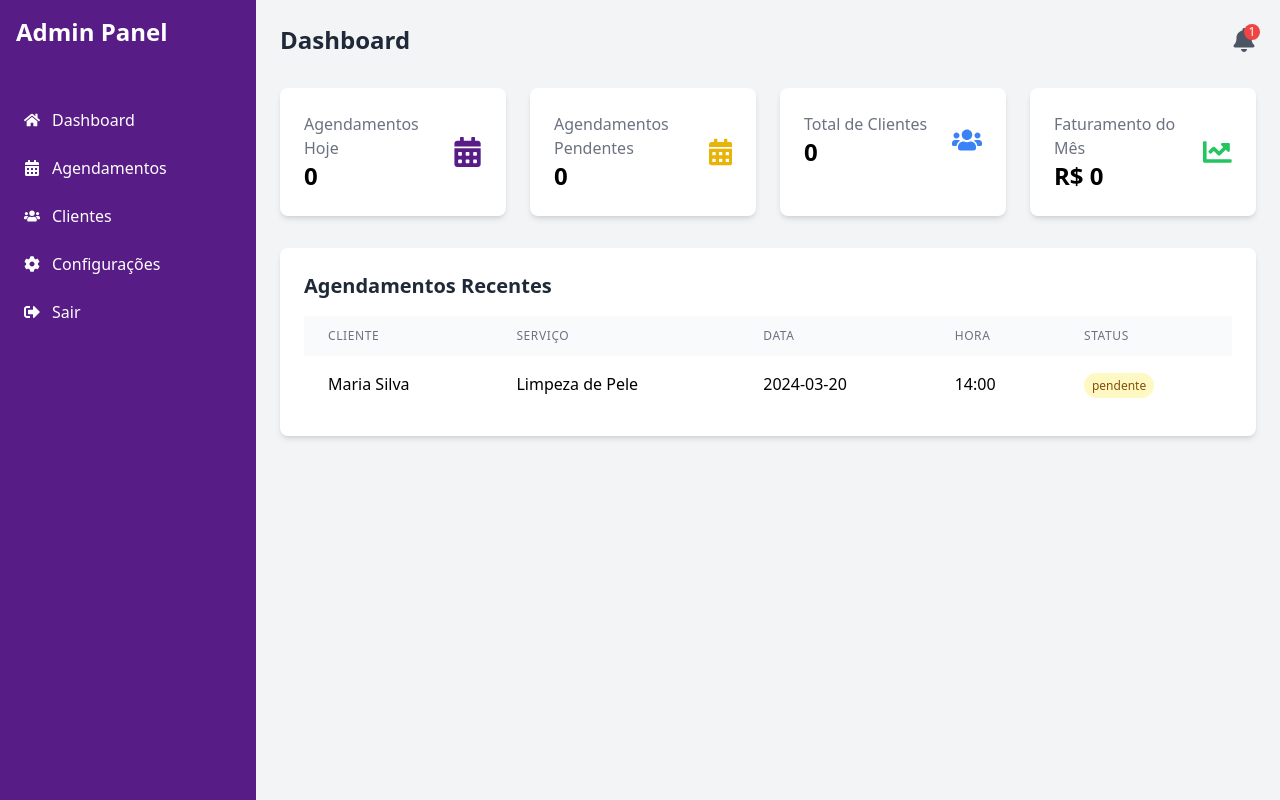
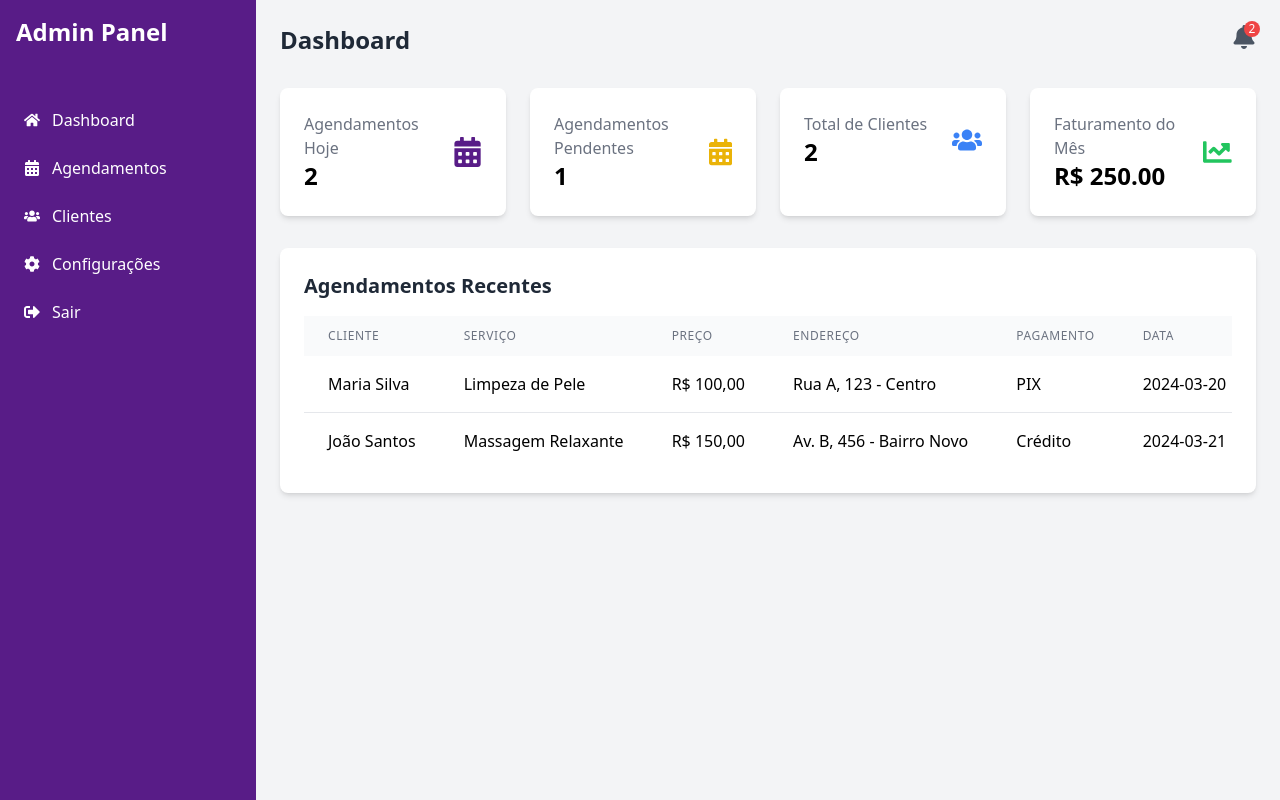
Before and after one commit to breno-dev98/estetica, a React (Vite) app: page /admin/dashboard in a window 1280 px wide. Built offline with nearby package versions, Linux system fonts and the light colour scheme; sample sign-in values are in the browser's storage.

Commit message:
adicionando notificações

```diff
--- a/src/pages/Admin/Agendamentos/index.jsx
+++ b/src/pages/Admin/Agendamentos/index.jsx
@@ -7,13 +7,24 @@ const Agendamentos = () => {
       id: 1,
       cliente: 'Maria Silva',
       servico: 'Limpeza de Pele',
+      preco: 'R$ 100,00',
       data: '2024-03-20',
       hora: '14:00',
       status: 'pendente',
       endereco: 'Rua A, 123 - Centro',
       pagamento: 'PIX'
     },
-    // Adicione mais agendamentos de exemplo
+    {
+      id: 2,
+      cliente: 'João Santos',
+      servico: 'Massagem Relaxante',
+      preco: 'R$ 150,00',
+      data: '2024-03-21',
+      hora: '10:00',
+      status: 'aprovado',
+      endereco: 'Av. B, 456 - Bairro Novo',
+      pagamento: 'Crédito'
+    }
   ]);
 
   const [filtroStatus, setFiltroStatus] = useState('todos');
@@ -58,12 +69,15 @@ const Agendamentos = () => {
         </div>
       </div>
 
-      <div className="bg-white rounded-lg shadow-md overflow-hidden">
+      <div className="bg-white rounded-lg shadow-md overflow-x-auto">
         <table className="min-w-full">
           <thead className="bg-gray-50">
             <tr>
               <th className="px-6 py-3 text-left text-xs font-medium text-gray-500 uppercase">Cliente</th>
               <th className="px-6 py-3 text-left text-xs font-medium text-gray-500 uppercase">Serviço</th>
+              <th className="px-6 py-3 text-left text-xs font-medium text-gray-500 uppercase">Preço</th>
+              <th className="px-6 py-3 text-left text-xs font-medium text-gray-500 uppercase">Endereço</th>
+              <th className="px-6 py-3 text-left text-xs font-medium text-gray-500 uppercase">Pagamento</th>
               <th className="px-6 py-3 text-left text-xs font-medium text-gray-500 uppercase">Data</th>
               <th className="px-6 py-3 text-left text-xs font-medium text-gray-500 uppercase">Hora</th>
               <th className="px-6 py-3 text-left text-xs font-medium text-gray-500 uppercase">Status</th>
@@ -73,11 +87,14 @@ const Agendamentos = () => {
           <tbody className="divide-y divide-gray-200">
             {agendamentosFiltrados.map((agendamento) => (
               <tr key={agendamento.id}>
-                <td className="px-6 py-4">{agendamento.cliente}</td>
-                <td className="px-6 py-4">{agendamento.servico}</td>
-                <td className="px-6 py-4">{agendamento.data}</td>
-                <td className="px-6 py-4">{agendamento.hora}</td>
-                <td className="px-6 py-4">
+                <td className="px-6 py-4 whitespace-nowrap">{agendamento.cliente}</td>
+                <td className="px-6 py-4 whitespace-nowrap">{agendamento.servico}</td>
+                <td className="px-6 py-4 whitespace-nowrap">{agendamento.preco}</td>
+                <td className="px-6 py-4 whitespace-nowrap">{agendamento.endereco}</td>
+                <td className="px-6 py-4 whitespace-nowrap">{agendamento.pagamento}</td>
+                <td className="px-6 py-4 whitespace-nowrap">{agendamento.data}</td>
+                <td className="px-6 py-4 whitespace-nowrap">{agendamento.hora}</td>
+                <td className="px-6 py-4 whitespace-nowrap">
                   <span className={`px-2 py-1 rounded-full text-xs ${
                     agendamento.status === 'pendente'
                       ? 'bg-yellow-100 text-yellow-800'
@@ -88,19 +105,21 @@ const Agendamentos = () => {
                     {agendamento.status}
                   </span>
                 </td>
-                <td className="px-6 py-4">
+                <td className="px-6 py-4 whitespace-nowrap">
                   <div className="flex gap-2">
                     {agendamento.status === 'pendente' && (
                       <>
                         <button
                           onClick={() => handleAprovar(agendamento.id)}
                           className="text-green-600 hover:text-green-800"
+                          title="Aprovar"
                         >
                           <FaCheck />
                         </button>
                         <button
                           onClick={() => handleRecusar(agendamento.id)}
                           className="text-red-600 hover:text-red-800"
+                          title="Recusar"
                         >
                           <FaTimes />
                         </button>
@@ -109,6 +128,7 @@ const Agendamentos = () => {
                     <button
                       onClick={() => handleExcluir(agendamento.id)}
                       className="text-red-600 hover:text-red-800"
+                      title="Excluir"
                     >
                       <FaTrash />
                     </button>
--- a/src/pages/Admin/Dashboard/index.jsx
+++ b/src/pages/Admin/Dashboard/index.jsx
@@ -1,12 +1,12 @@
-import { useState, useEffect } from 'react';
-import { FaCalendarAlt, FaUsers, FaBell, FaChartLine } from 'react-icons/fa';
+import { useState, useEffect, useRef } from 'react';
+import { FaCalendarAlt, FaUsers, FaBell, FaChartLine, FaCheck } from 'react-icons/fa';
 
 const Dashboard = () => {
   const [stats, setStats] = useState({
-    agendamentosHoje: 0,
-    agendamentosPendentes: 0,
-    clientesTotal: 0,
-    faturamentoMes: 0
+    agendamentosHoje: 2,
+    agendamentosPendentes: 1,
+    clientesTotal: 2,
+    faturamentoMes: 250.00
   });
 
   const [notificacoes, setNotificacoes] = useState([
@@ -14,33 +14,132 @@ const Dashboard = () => {
       id: 1,
       titulo: 'Novo agendamento',
       mensagem: 'Cliente Maria agendou para hoje às 14h',
-      lida: false
+      lida: false,
+      horario: '10:30'
     },
-    // Adicione mais notificações conforme necessário
+    {
+      id: 2,
+      titulo: 'Agendamento aprovado',
+      mensagem: 'Agendamento de João foi aprovado',
+      lida: false,
+      horario: '09:15'
+    }
   ]);
+
+  const [showNotificacoes, setShowNotificacoes] = useState(false);
+  const notificacoesRef = useRef(null);
+
+  // Fecha o dropdown quando clicar fora
+  useEffect(() => {
+    const handleClickOutside = (event) => {
+      if (notificacoesRef.current && !notificacoesRef.current.contains(event.target)) {
+        setShowNotificacoes(false);
+      }
+    };
+
+    document.addEventListener('mousedown', handleClickOutside);
+    return () => document.removeEventListener('mousedown', handleClickOutside);
+  }, []);
+
+  const marcarComoLida = (id) => {
+    setNotificacoes(notificacoes.map(notif =>
+      notif.id === id ? { ...notif, lida: true } : notif
+    ));
+  };
+
+  const marcarTodasComoLidas = () => {
+    setNotificacoes(notificacoes.map(notif => ({ ...notif, lida: true })));
+  };
 
   const [agendamentosRecentes, setAgendamentosRecentes] = useState([
     {
       id: 1,
       cliente: 'Maria Silva',
       servico: 'Limpeza de Pele',
+      preco: 'R$ 100,00',
       data: '2024-03-20',
       hora: '14:00',
-      status: 'pendente'
+      status: 'pendente',
+      endereco: 'Rua A, 123 - Centro',
+      pagamento: 'PIX'
     },
-    // Adicione mais agendamentos conforme necessário
+    {
+      id: 2,
+      cliente: 'João Santos',
+      servico: 'Massagem Relaxante',
+      preco: 'R$ 150,00',
+      data: '2024-03-21',
+      hora: '10:00',
+      status: 'aprovado',
+      endereco: 'Av. B, 456 - Bairro Novo',
+      pagamento: 'Crédito'
+    }
   ]);
 
   return (
     <div className="p-6">
-      {/* Cabeçalho */}
+      {/* Cabeçalho com Notificações Dropdown */}
       <div className="flex justify-between items-center mb-8">
         <h1 className="text-2xl font-bold text-gray-800">Dashboard</h1>
-        <div className="relative">
-          <FaBell className="text-2xl text-gray-600 cursor-pointer" />
-          <span className="absolute -top-1 -right-1 bg-red-500 text-white text-xs rounded-full h-4 w-4 flex items-center justify-center">
-            {notificacoes.filter(n => !n.lida).length}
-          </span>
+        <div className="relative" ref={notificacoesRef}>
+          <button
+            onClick={() => setShowNotificacoes(!showNotificacoes)}
+            className="relative"
+          >
+            <FaBell className="text-2xl text-gray-600 cursor-pointer hover:text-gray-800" />
+            {notificacoes.some(n => !n.lida) && (
+              <span className="absolute -top-1 -right-1 bg-red-500 text-white text-xs rounded-full h-4 w-4 flex items-center justify-center">
+                {notificacoes.filter(n => !n.lida).length}
+              </span>
+            )}
+          </button>
+
+          {/* Dropdown de Notificações */}
+          {showNotificacoes && (
+            <div className="absolute right-0 mt-2 w-80 bg-white rounded-lg shadow-lg z-50">
+              <div className="p-4 border-b">
+                <div className="flex justify-between items-center">
+                  <h3 className="font-semibold">Notificações</h3>
+                  <button
+                    onClick={marcarTodasComoLidas}
+                    className="text-sm text-primary hover:text-primaryHover"
+                  >
+                    Marcar todas como lidas
+                  </button>
+                </div>
+              </div>
+              <div className="max-h-96 overflow-y-auto">
+                {notificacoes.length > 0 ? (
+                  notificacoes.map((notificacao) => (
+                    <div
+                      key={notificacao.id}
+                      className={`p-4 border-b hover:bg-gray-50 cursor-pointer ${
+                        !notificacao.lida ? 'bg-blue-50' : ''
+                      }`}
+                      onClick={() => marcarComoLida(notificacao.id)}
+                    >
+                      <div className="flex justify-between items-start">
+                        <div>
+                          <h4 className="font-semibold text-sm">{notificacao.titulo}</h4>
+                          <p className="text-sm text-gray-600">{notificacao.mensagem}</p>
+                        </div>
+                        {!notificacao.lida && (
+                          <span className="text-xs text-primary">
+                            <FaCheck />
+                          </span>
+                        )}
+                      </div>
+                      <span className="text-xs text-gray-500 mt-1">{notificacao.horario}</span>
+                    </div>
+                  ))
+                ) : (
+                  <div className="p-4 text-center text-gray-500">
+                    Nenhuma notificação
+                  </div>
+                )}
+              </div>
+            </div>
+          )}
         </div>
       </div>
 
@@ -80,7 +179,7 @@ const Dashboard = () => {
           <div className="flex items-center justify-between">
             <div>
               <p className="text-gray-500">Faturamento do Mês</p>
-              <h3 className="text-2xl font-bold">R$ {stats.faturamentoMes}</h3>
+              <h3 className="text-2xl font-bold">R$ {stats.faturamentoMes.toFixed(2)}</h3>
             </div>
             <FaChartLine className="text-green-500 text-3xl" />
           </div>
@@ -101,6 +200,15 @@ const Dashboard = () => {
                   Serviço
                 </th>
                 <th className="px-6 py-3 text-left text-xs font-medium text-gray-500 uppercase tracking-wider">
+                  Preço
+                </th>
+                <th className="px-6 py-3 text-left text-xs font-medium text-gray-500 uppercase tracking-wider">
+                  Endereço
+                </th>
+                <th className="px-6 py-3 text-left text-xs font-medium text-gray-500 uppercase tracking-wider">
+                  Pagamento
+                </th>
+                <th className="px-6 py-3 text-left text-xs font-medium text-gray-500 uppercase tracking-wider">
                   Data
                 </th>
                 <th className="px-6 py-3 text-left text-xs font-medium text-gray-500 uppercase tracking-wider">
@@ -116,13 +224,18 @@ const Dashboard = () => {
                 <tr key={agendamento.id}>
                   <td className="px-6 py-4 whitespace-nowrap">{agendamento.cliente}</td>
                   <td className="px-6 py-4 whitespace-nowrap">{agendamento.servico}</td>
+                  <td className="px-6 py-4 whitespace-nowrap">{agendamento.preco}</td>
+                  <td className="px-6 py-4 whitespace-nowrap">{agendamento.endereco}</td>
+                  <td className="px-6 py-4 whitespace-nowrap">{agendamento.pagamento}</td>
                   <td className="px-6 py-4 whitespace-nowrap">{agendamento.data}</td>
                   <td className="px-6 py-4 whitespace-nowrap">{agendamento.hora}</td>
                   <td className="px-6 py-4 whitespace-nowrap">
                     <span className={`px-2 py-1 rounded-full text-xs ${
                       agendamento.status === 'pendente'
                         ? 'bg-yellow-100 text-yellow-800'
-                        : 'bg-green-100 text-green-800'
+                        : agendamento.status === 'aprovado'
+                        ? 'bg-green-100 text-green-800'
+                        : 'bg-red-100 text-red-800'
                     }`}>
                       {agendamento.status}
                     </span>
```
